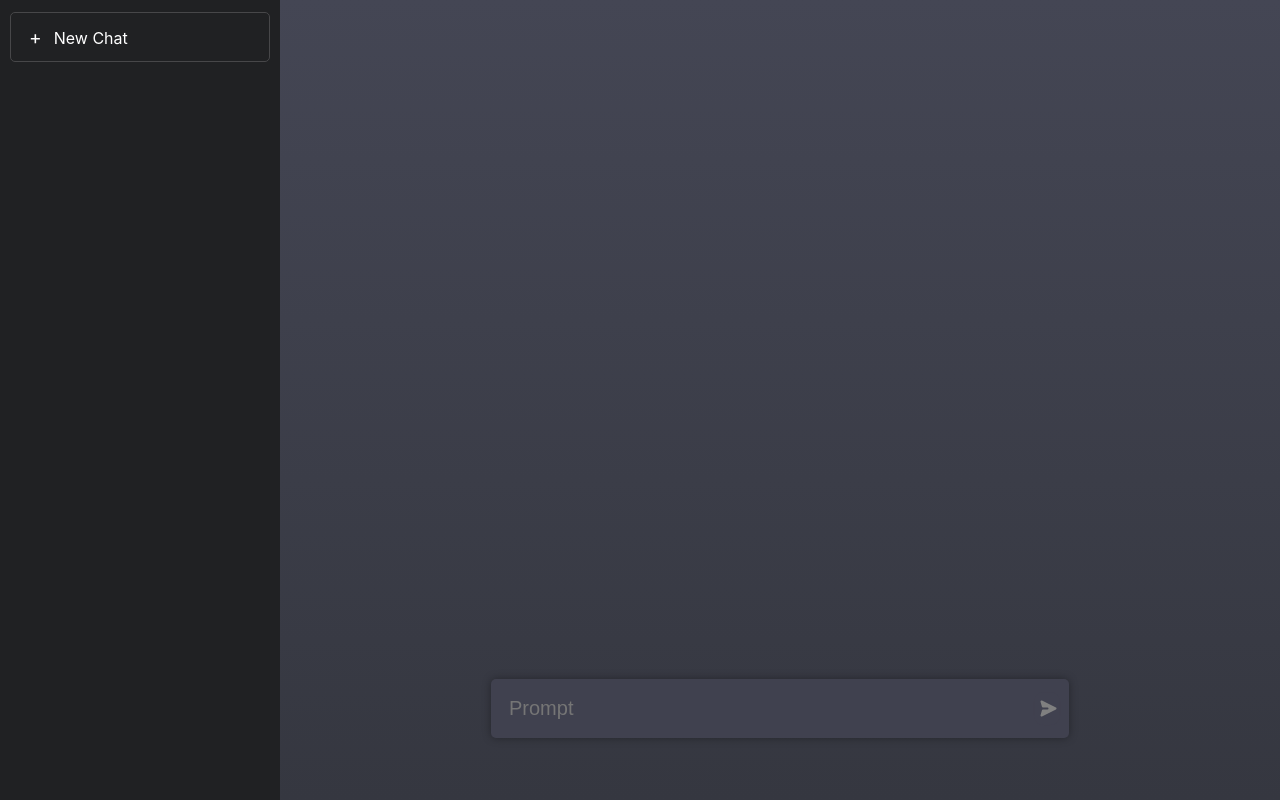
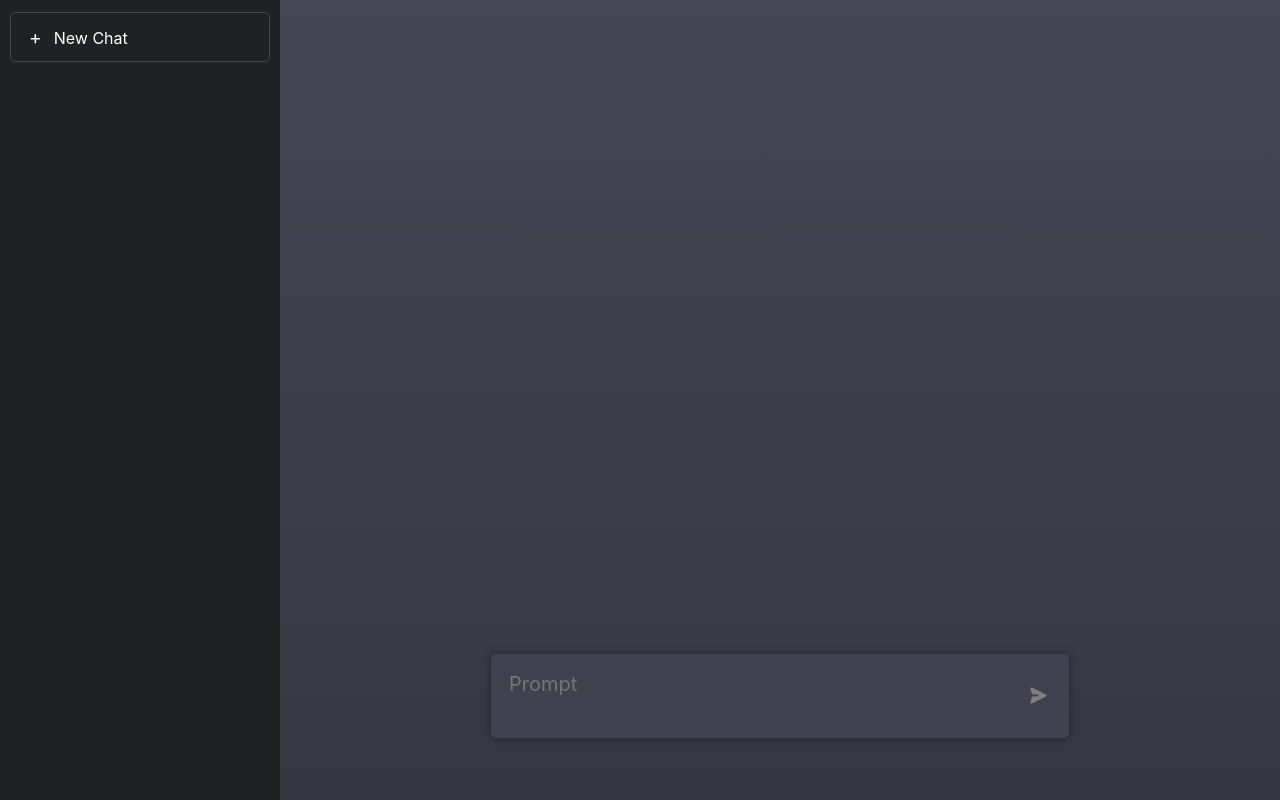
Before and after one commit to Deep0821/chatGPT-enhanced, a React (Create React App) app in the folder frontend/: page / in a window 1280 px wide. Built offline with nearby package versions, Linux system fonts and the light colour scheme; the HTML template or start-up script is replaced by a standard one.

Commit message:
make chat input text area & style scrollbar

```diff
--- a/frontend/src/Components/ChatInputForm.css
+++ b/frontend/src/Components/ChatInputForm.css
@@ -1,8 +1,12 @@
 .chat-input-box {
-  margin: 70px;
+  margin: 110px;
 }
 
 .chat-input-textarea {
+  font-family: -apple-system, BlinkMacSystemFont, "Segoe UI", "Roboto", "Oxygen",
+    "Ubuntu", "Cantarell", "Fira Sans", "Droid Sans", "Helvetica Neue",
+    sans-serif;
+  resize: none;
   color: white;
   background-color: #40414f;
   width: 80%;
@@ -25,8 +29,8 @@
   color: gray;
   background-color: #40414f;
   position: absolute;
-  bottom: 25px;
-  left: 89%;
+  bottom: 35px;
+  left: 83%;
   transform: translateX(-50%);
   transform: rotate(90deg);
 }
@@ -51,8 +55,8 @@
   }
 
   .submit-button {
-    bottom: 78px;
-    left: 75%;
+    bottom: 91px;
+    left: 74%;
   }
 
   .submit-svg {
--- a/frontend/src/Components/ChatInputForm.js
+++ b/frontend/src/Components/ChatInputForm.js
@@ -5,12 +5,12 @@ const ChatInputForm = ({ input, setInput, handleSubmit }) => {
   return (
     <div className="chat-input-box">
       <form onSubmit={handleSubmit}>
-        <input
+        <textarea
           className="chat-input-textarea"
           value={input}
           onChange={(e) => setInput(e.target.value)}
           placeholder="Prompt"
-        ></input>
+        ></textarea>
         <button className="submit-button">
           <svg
             stroke="currentColor"
--- a/frontend/src/index.css
+++ b/frontend/src/index.css
@@ -50,3 +50,19 @@ code {
     padding: 10px;
   }
 }
+
+::-webkit-scrollbar {
+  background-color: #343541;
+}
+
+::-webkit-scrollbar-thumb {
+  background: #565869;
+  border: 2px solid transparent;
+  border-radius: 8px;
+  background-clip: content-box;
+}
+
+::-webkit-scrollbar-thumb:hover {
+  background: rgba(255, 255, 255, 0.7);
+  background-clip: content-box;
+}
```
